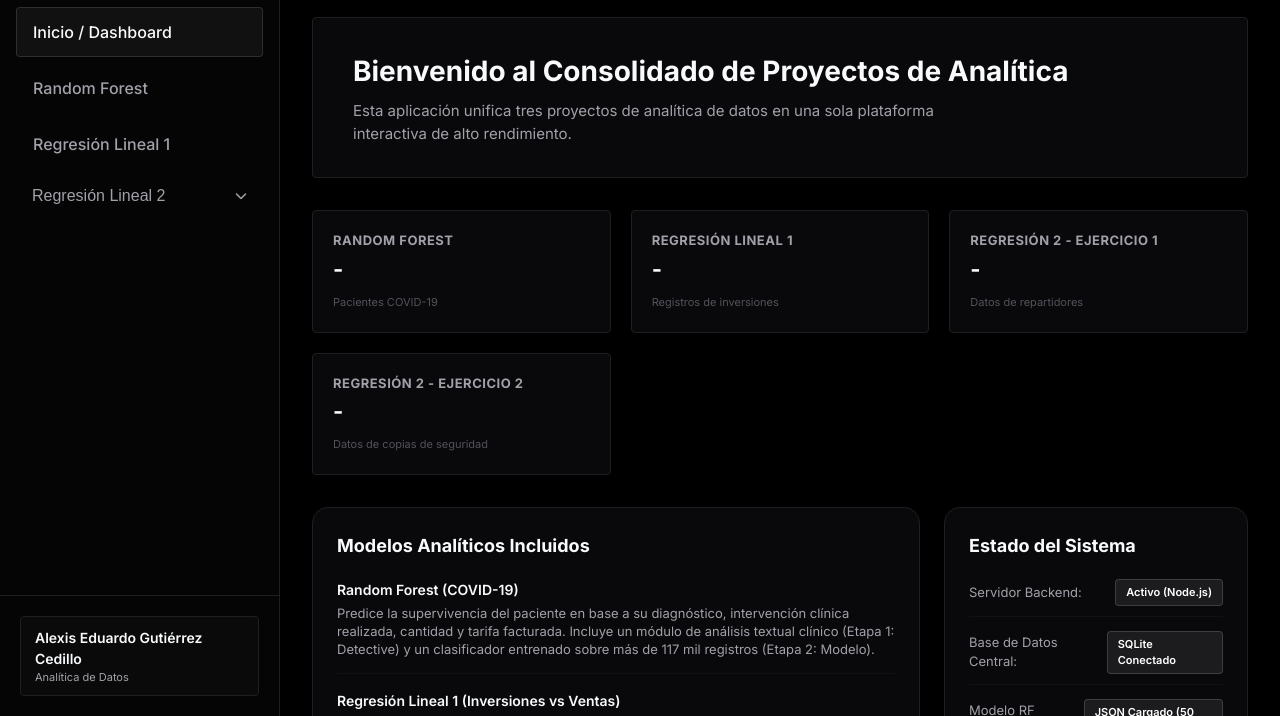
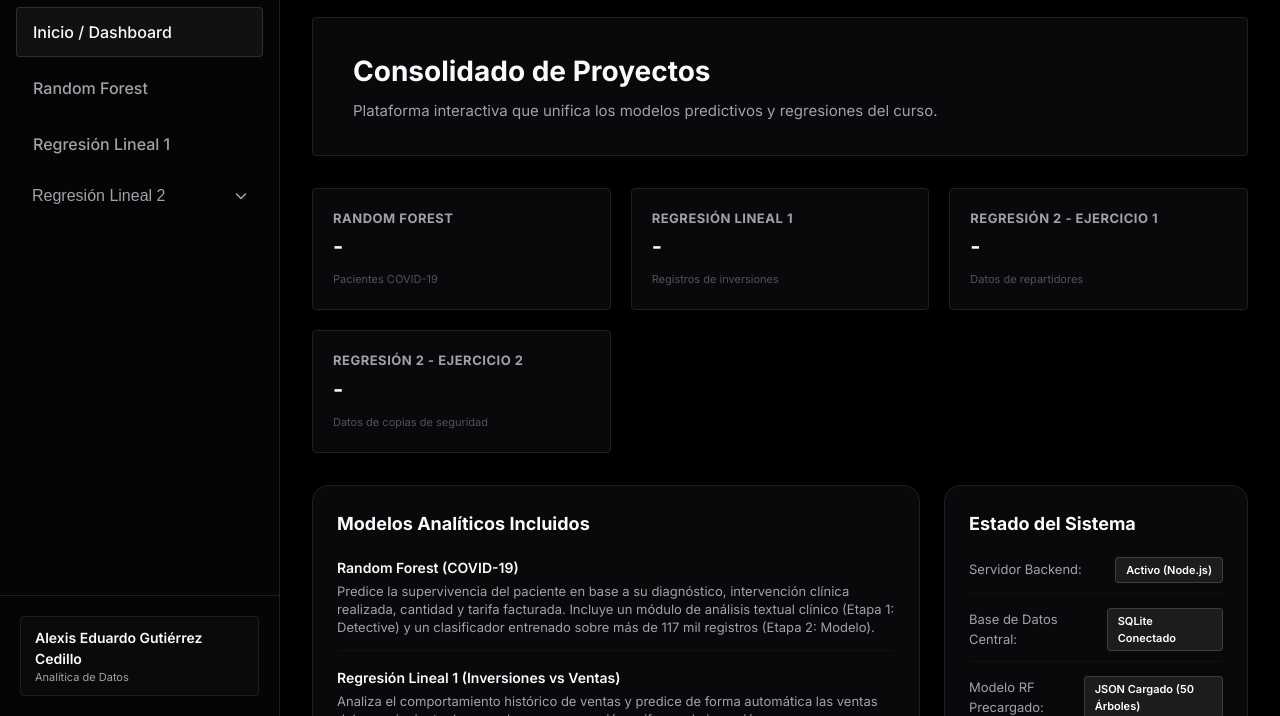
Before and after one commit to Gomanola/proyecto-analitica, a website: page public/index.html in a window 1280 px wide. Shown: the part 84-800 px from the top of the page. Drawn offline with nearby package versions, Linux system fonts and the light colour scheme; no server answers.

Commit message:
docs: shorten welcome banner text

```diff
--- a/public/index.html
+++ b/public/index.html
@@ -98,8 +98,8 @@
                 <section class="panel-section active" id="panel-inicio">
                     <div class="welcome-banner">
                         <div class="welcome-text">
-                            <h2>Bienvenido al Consolidado de Proyectos de Analítica</h2>
-                            <p>Esta aplicación unifica tres proyectos de analítica de datos en una sola plataforma interactiva de alto rendimiento.</p>
+                            <h2>Consolidado de Proyectos</h2>
+                            <p>Plataforma interactiva que unifica los modelos predictivos y regresiones del curso.</p>
                         </div>
                     </div>
 
```
